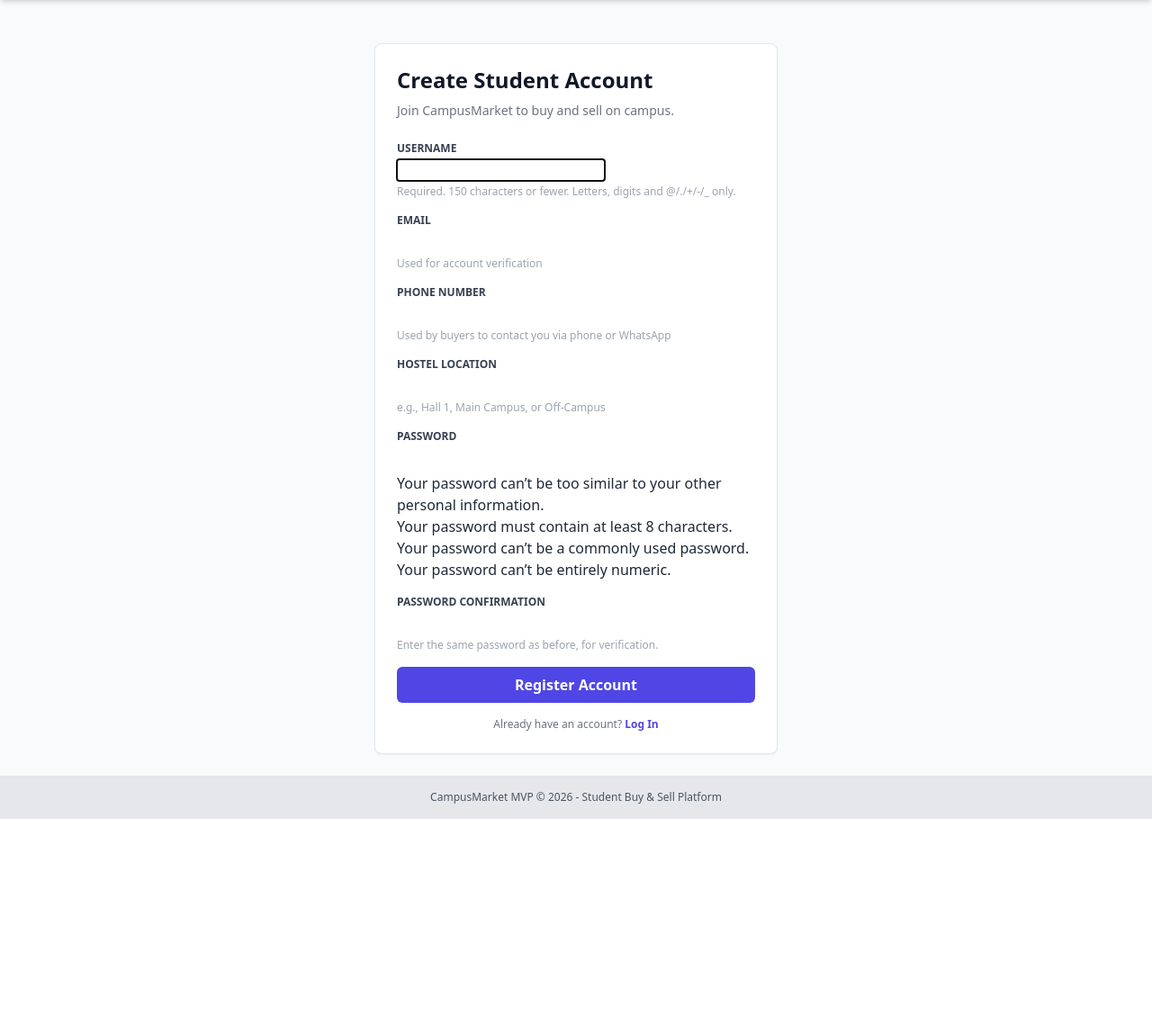
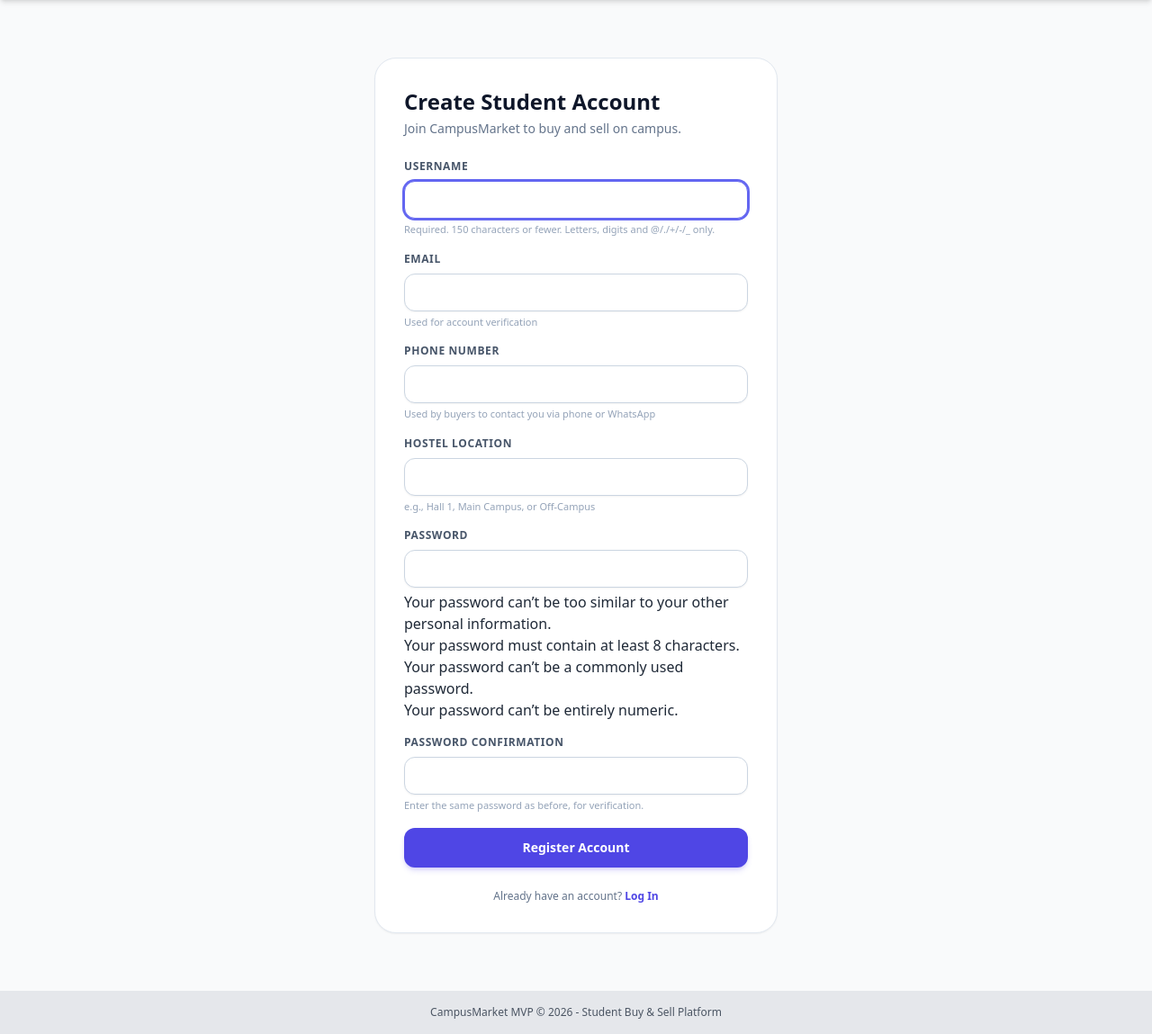
Before and after one commit to Basseysir/CampusMarket, a Django app: page /accounts/register/ in a window 1280 px wide. Shown: the part 56-1205 px from the top of the page at 90% size. Before the commit the page ends 966 px from the top, so only its background shows below. Run offline with Django 5.2, Linux system fonts and the light colour scheme; some libraries are stand-ins or nearby versions.

Commit message:
Add Tailwind input borders to registration form via forms.py widget attrs

```diff
--- a/accounts/forms.py
+++ b/accounts/forms.py
@@ -11,12 +11,19 @@
         model = CustomUser
         fields = ('username', 'email', 'phone_number', 'hostel_location')
 
+    def __init__(self, *args, **kwargs):
+        super().__init__(*args, **kwargs)
+        # Automatically inject Tailwind styles into ALL form inputs
+        for field_name, field in self.fields.items():
+            field.widget.attrs.update({
+                'class': 'w-full border border-slate-300 rounded-xl px-3.5 py-2.5 text-sm text-slate-800 bg-white focus:outline-none focus:ring-2 focus:ring-indigo-500 focus:border-indigo-500 transition shadow-sm mt-1'
+            })
+
 class StudentLoginForm(AuthenticationForm):
-    username = forms.CharField(widget=forms.TextInput(attrs={'class': 'w-full p-2 border rounded-md'}))
-    password = forms.CharField(widget=forms.PasswordInput(attrs={'class': 'w-full p-2 border rounded-md'}))
-
-# Example snippet in forms.py if using a ModelForm/UserCreationForm
-def __init__(self, *args, **kwargs):
-    super().__init__(*args, **kwargs)
-    for field_name, field in self.fields.items():
-        field.widget.attrs['class'] = 'w-full border border-slate-300 rounded-xl px-3.5 py-2.5 text-sm text-slate-800 focus:outline-none focus:ring-2 focus:ring-indigo-500 focus:border-indigo-500 transition'
+    def __init__(self, *args, **kwargs):
+        super().__init__(*args, **kwargs)
+        # Also style login fields automatically
+        for field_name, field in self.fields.items():
+            field.widget.attrs.update({
+                'class': 'w-full border border-slate-300 rounded-xl px-3.5 py-2.5 text-sm text-slate-800 bg-white focus:outline-none focus:ring-2 focus:ring-indigo-500 focus:border-indigo-500 transition shadow-sm mt-1'
+            })
--- a/templates/accounts/register.html
+++ b/templates/accounts/register.html
@@ -1,30 +1,40 @@
 {% extends 'base.html' %}
 {% block content %}
-<div class="max-w-md mx-auto bg-white p-6 rounded-lg shadow-sm border mt-6">
-    <h2 class="text-2xl font-bold text-gray-900 mb-2">Create Student Account</h2>
-    <p class="text-sm text-gray-500 mb-6">Join CampusMarket to buy and sell on campus.</p>
+<div class="max-w-md mx-auto my-10 bg-white p-8 rounded-3xl border border-slate-200 shadow-sm">
+    <div class="mb-6">
+        <h1 class="text-2xl font-extrabold text-slate-900">Create Student Account</h1>
+        <p class="text-slate-500 text-sm mt-1">Join CampusMarket to buy and sell on campus.</p>
+    </div>
 
     <form method="POST" class="space-y-4">
         {% csrf_token %}
+
         {% for field in form %}
         <div>
-            <label class="block text-xs font-semibold uppercase text-gray-700 mb-1">{{ field.label }}</label>
+            <label class="block text-xs font-bold uppercase tracking-wider text-slate-600 mb-1" for="{{ field.id_for_label }}">
+                {{ field.label }}
+            </label>
+
             {{ field }}
+
             {% if field.help_text %}
-                <p class="text-xs text-gray-400 mt-1">{{ field.help_text }}</p>
+            <p class="text-[11px] text-slate-400 mt-1 leading-normal">{{ field.help_text|safe }}</p>
             {% endif %}
-            {% for error in field.errors %}
-                <p class="text-xs text-red-500 mt-1">{{ error }}</p>
-            {% endfor %}
+
+            {% if field.errors %}
+                {% for error in field.errors %}
+                <p class="text-xs text-red-600 mt-1 font-medium">{{ error }}</p>
+                {% endfor %}
+            {% endif %}
         </div>
         {% endfor %}
 
-        <button type="submit" class="w-full bg-indigo-600 hover:bg-indigo-700 text-white font-bold py-2 rounded-md transition mt-4">
+        <button type="submit" class="w-full bg-indigo-600 hover:bg-indigo-700 text-white font-bold py-3 px-4 rounded-xl transition shadow-md shadow-indigo-600/20 text-sm mt-4">
             Register Account
         </button>
     </form>
 
-    <p class="text-xs text-center text-gray-500 mt-4">
+    <p class="text-center text-xs text-slate-500 mt-6">
         Already have an account? <a href="{% url 'login' %}" class="text-indigo-600 font-semibold hover:underline">Log In</a>
     </p>
 </div>
```
